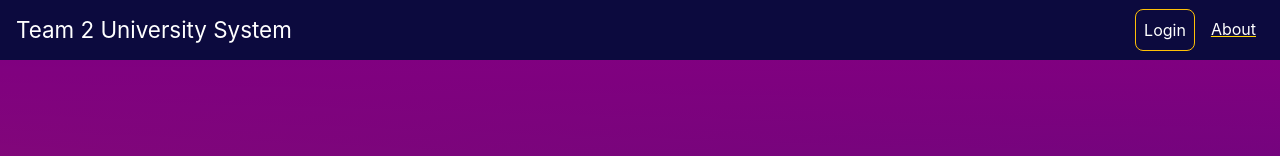
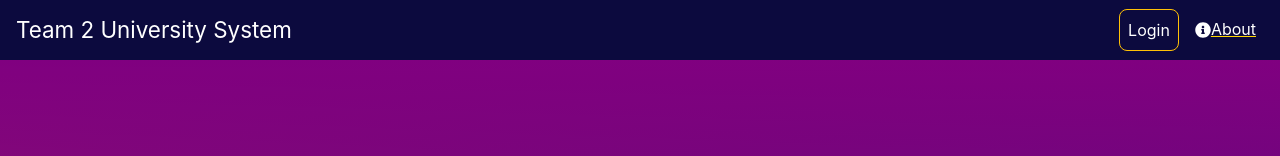
Before and after one commit to aearly1/Team-2, a React (Create React App) app in the folder client/: page / in a window 1280 px wide. Shown: the top 156 px of the page. Built offline with nearby package versions, Linux system fonts and the light colour scheme.

Commit message:
Diab added icons to Nav

```diff
--- a/client/src/components/layout/SidebarMain.js
+++ b/client/src/components/layout/SidebarMain.js
@@ -9,6 +9,7 @@ import axios from 'axios';
 
 import * as AiIcons from 'react-icons/ai'
 import * as FaIcons from 'react-icons/fa'
+import * as GoIcons from 'react-icons/go'
 
 // const Nav = styled.div`
 //     background: #15171c;
@@ -89,7 +90,9 @@ function SidebarMain({tokey}) {
 
                 <Nav.Item >
                 <Nav.Link href="/logout" style = {{textDecoration:"underline",textDecorationColor:"purple", whiteSpace:"nowrap"}}
-                >Sign-out
+                >
+                <GoIcons.GoSignOut/>
+                Sign-out
                 </Nav.Link>
                 </Nav.Item>
 
@@ -110,7 +113,10 @@ function SidebarMain({tokey}) {
                 </Nav.Item>
                  )
                 }
-                <Nav.Item><Nav.Link href="/about" style = {{textDecoration:"underline",textDecorationColor:"gold", whiteSpace:"nowrap"}}>About</Nav.Link></Nav.Item>
+                <Nav.Item><Nav.Link href="/about" style = {{textDecoration:"underline",textDecorationColor:"gold", whiteSpace:"nowrap"}}>
+                <FaIcons.FaInfoCircle/>
+                About
+                </Nav.Link></Nav.Item>
             </Nav>
 
             </Navbar>
```
